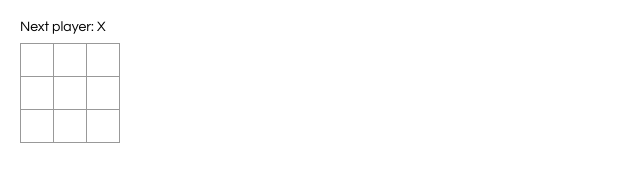
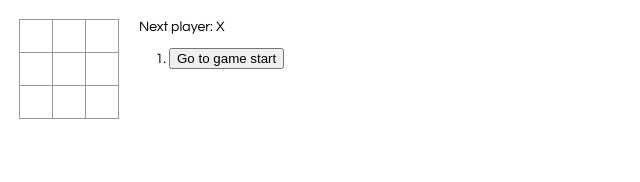
Before and after one commit to HuangJiajia15602215864/react-tictactoe, a React app: page / in a window 1280 px wide. Shown: the whole page, without its empty margins (0-640 px from the left). Built offline with nearby package versions, Linux system fonts and the light colour scheme.

Commit message:
项目done

```diff
--- a/src/index.css
+++ b/src/index.css
@@ -26,7 +26,7 @@ body {
     font-weight: bold;
     line-height: 34px;
     height: 34px;
-    margin-right: -1px;
+    margin-left: -1px;
     margin-top: -1px;
     padding: 0;
     text-align: center;
--- a/src/index.js
+++ b/src/index.js
@@ -2,23 +2,23 @@ import React from "react";
 import ReactDOM from "react-dom";
 import "./index.css";
 
-class Square extends React.Component {
+function Square(props){// 受控组件、函数式组件
+  return (
+    <button className="square" onClick={()=>props.onClick()}>
+      {props.value}
+    </button>
+  );
+};
+
+class Board extends React.Component {// 类组件
+  renderSquare(i) {
+    return <Square value={this.props.squares[i]} onClick={()=>this.props.onClick(i)}/>;
+  };
   render() {
-    return <button className="square">{/* TODO */}</button>;
-  }
-}
-
-class Board extends React.Component {
-  renderSquare(i) {
-    return <Square />;
-  }
-
-  render() {
-    const status = "Next player: X";
 
     return (
       <div>
-        <div className="status">{status}</div>
+
         <div className="board-row">
           {this.renderSquare(0)}
           {this.renderSquare(1)}
@@ -40,15 +40,70 @@ class Board extends React.Component {
 }
 
 class Game extends React.Component {
+  constructor(props){// 初始化 state
+    super(props)
+    this.state = {
+      history:[{// 历史数组，元素为对象squares：[]
+        squares:Array(9).fill(null),
+      }],
+      xIsNext:true,// 下一步是否为X
+      stepNumber: 0,// 步骤
+    }
+  }
+
+  handleClick(i){
+    const history = this.state.history.slice(0, this.state.stepNumber + 1);// ????
+    const current = history[history.length-1] // 最后一个状态
+    const squares = current.squares.slice()// 创建一个 squares 的拷贝而不是直接修改它,不变形的优点（拷贝最后一个状态）
+    if(calculateWinner(squares) || squares[i]){// 如果有一方胜利了，则游戏结束
+      return;
+    }
+    squares[i]= this.state.xIsNext ? 'X' : 'O'
+    this.setState({
+      history:history.concat([{// 添加历史记录
+        squares:squares,
+      }]),
+      stepNumber: history.length,
+      xIsNext:!this.state.xIsNext,
+    })
+  }
+
+  jumpTo(step){
+    this.setState({
+      stepNumber:step,
+      xIsNext:step%2===0,
+    });
+  }
+
   render() {
+    const history = this.state.history
+    const current = history[this.state.stepNumber]
+    const winner = calculateWinner(current.squares)
+
+    const moves = history.map((step,move)=>{
+      const desc = move?'Go to move #'+move :'Go to game start';
+      return (
+        <li key={move}>
+          <button onClick={()=>this.jumpTo(move)}>{desc}</button>
+        </li>
+      );
+    });
+
+    let status;// 状态条
+    if(winner){// 有人赢了
+      status = "Winner: "+winner
+    }else{// 游戏继续
+      status = "Next player: " + (this.state.xIsNext ? 'X' : 'O');
+    }
+
     return (
       <div className="game">
         <div className="game-board">
-          <Board />
+          <Board squares={current.squares} onClick={(i) =>this.handleClick(i)}/>
         </div>
         <div className="game-info">
-          <div>{/* status */}</div>
-          <ol>{/* TODO */}</ol>
+          <div>{ status}</div>
+          <ol>{moves}</ol>
         </div>
       </div>
     );
@@ -58,3 +113,24 @@ class Game extends React.Component {
 // ========================================
 
 ReactDOM.render(<Game />, document.getElementById("root"));
+
+// 计算胜利的一方
+function calculateWinner(squares) {
+  const lines = [
+    [0, 1, 2],
+    [3, 4, 5],
+    [6, 7, 8],
+    [0, 3, 6],
+    [1, 4, 7],
+    [2, 5, 8],
+    [0, 4, 8],
+     [2, 4, 6]
+  ];
+  for (let i = 0; i < lines.length; i++) {
+    const [a, b, c] = lines[i];
+    if (squares[a] && squares[a] === squares[b] && squares[a] === squares[c]) {
+      return squares[a];
+    }
+  }
+  return null;
+}
```
